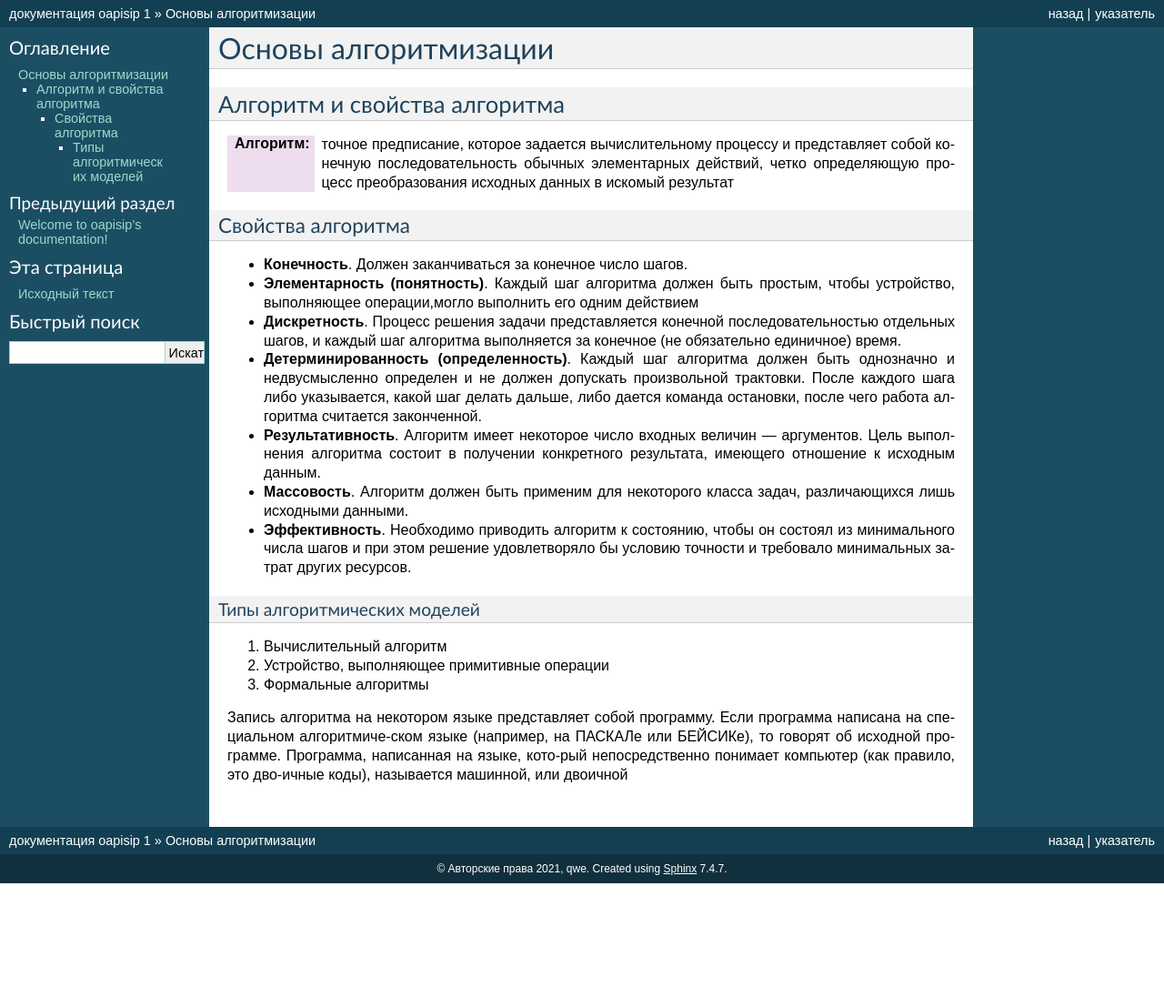
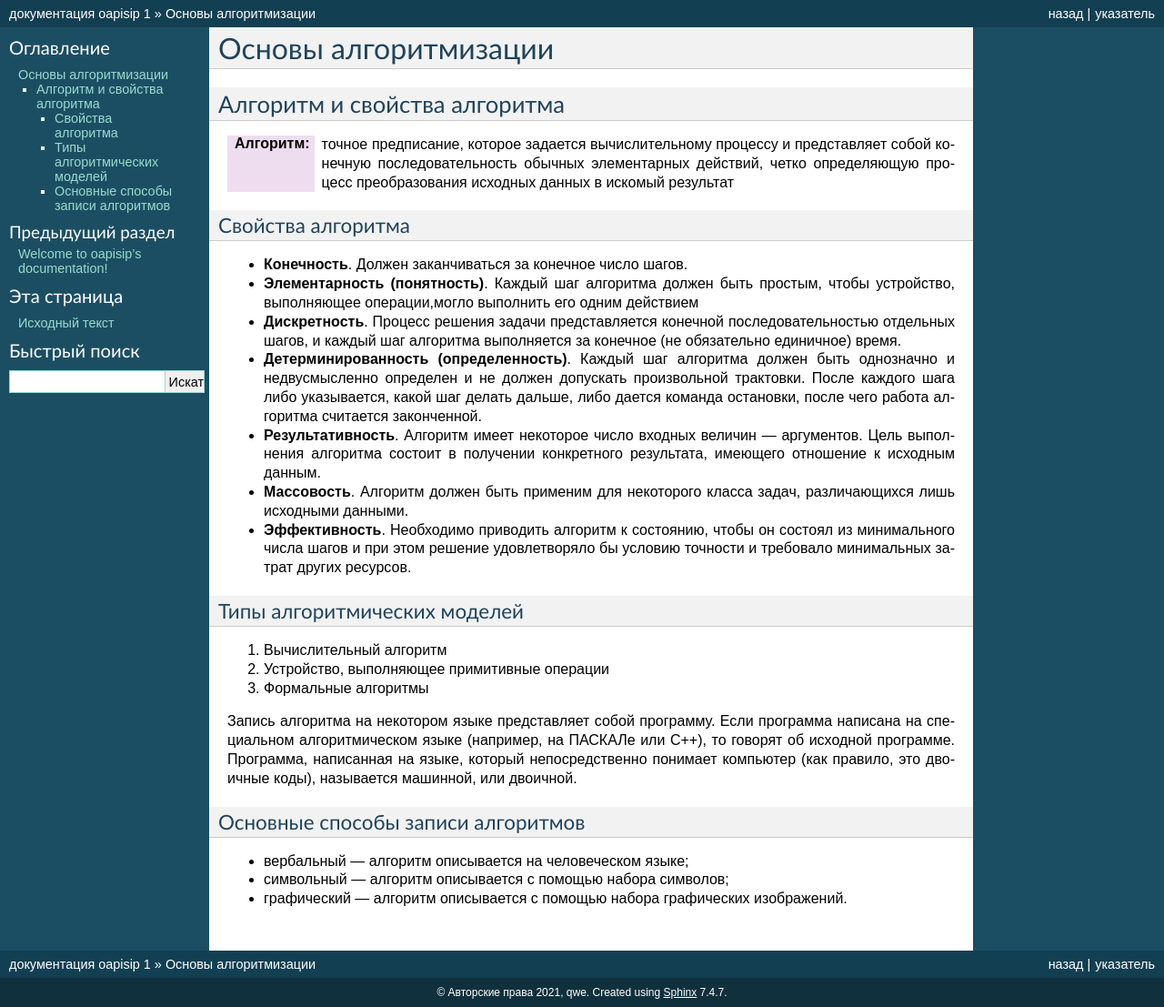
Before and after one commit to rimcupk/oapisip, a Sphinx documentation site: the page built from docs/chapters/01_algo/01_algo.rst, in a window 1280 px wide. Shown: the whole page at 91% size. Built offline with Sphinx 7.4.7, drawn with Linux system fonts in a browser that asks for light colours; before the commit the page ends 971 px from its top, so only the background shows below that.

Commit message:
Update 01_algo.rst

```diff
--- a/docs/chapters/01_algo/01_algo.rst
+++ b/docs/chapters/01_algo/01_algo.rst
@@ -7,7 +7,7 @@
 :Алгоритм: точное предписание, которое задается вычислительному процессу и представляет собой конечную последовательность обычных элементарных действий, четко определяющую процесс преобразования исходных данных в искомый результат
 
 Свойства алгоритма
-~~~~~~~~~~~~~~~~~~
+""""""""""""""""""
 * **Конечность**. Должен заканчиваться за конечное число шагов.
 * **Элементарность (понятность)**. Каждый шаг алгоритма должен быть простым, чтобы устройство, выполняющее операции,могло выполнить его одним действием
 * **Дискретность**. Процесс решения задачи представляется конечной последовательностью отдельных шагов, и каждый шаг алгоритма выполняется за конечное (не обязательно единичное) время.
@@ -22,4 +22,10 @@
 #. Устройство, выполняющее примитивные операции
 #. Формальные алгоритмы
 
-Запись алгоритма на некотором языке представляет собой программу. Если программа написана на специальном алгоритмиче‑ском языке (например, на ПАСКАЛе или БЕЙСИКе), то говорят об исходной программе. Программа, написанная на языке, кото‑рый непосредственно понимает компьютер (как правило, это дво‑ичные коды), называется машинной, или двоичной
+Запись алгоритма на некотором языке представляет собой программу. Если программа написана на специальном алгоритмическом языке (например, на ПАСКАЛе или С++), то говорят об исходной программе. Программа, написанная на языке, который непосредственно понимает компьютер (как правило, это двоичные коды), называется машинной, или двоичной.
+
+Основные способы записи алгоритмов
+""""""""""""""""""""""""""""""""""
+* вербальный  —  алгоритм  описывается  на  человеческом  языке;
+* символьный — алгоритм описывается с помощью набора символов;
+* графический — алгоритм описывается с помощью набора графических изображений.
```
